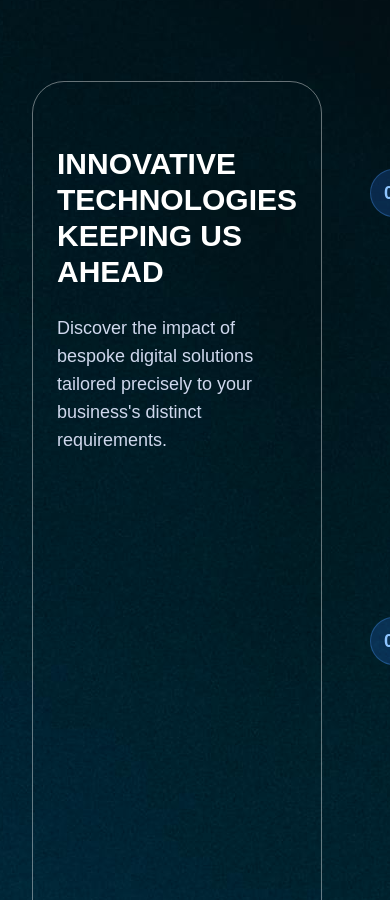
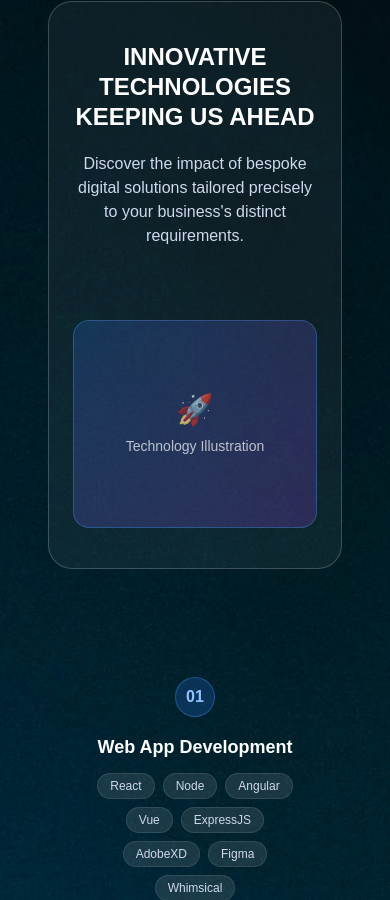
Before and after one commit to jitenderjoshimindfire/poc-next, a Next.js app: page / in a window 390 px wide. Shown: the part 5944-6844 px from the top of the page. Built offline with nearby package versions, Linux system fonts and the light colour scheme.

Commit message:
refactor innovative tech component to make it responsive for small screens

```diff
--- a/app/_components/InnovativeTech.jsx
+++ b/app/_components/InnovativeTech.jsx
@@ -59,82 +59,60 @@ export default function InnovativeTechno() {
   ];
 
   return (
-    <div className="w-full max-w-7xl mx-auto flex flex-row my-40">
-      <section className="flex flex-col items-center gap-12 py-16 px-6 border-b border-[#22244d] border border-white/40 rounded-4xl max-w-xl">
-        <div className="flex-1 text-left">
-          <h2 className="font-extrabold text-3xl sm:text-4xl md:text-5xl text-white mb-6">
+    <div className="w-full max-w-7xl mx-auto flex flex-col lg:flex-row my-20 lg:my-40 px-4 sm:px-6 gap-12">
+      <section className="flex flex-col items-center text-center lg:text-left gap-10 py-10 px-6 border border-white/20 rounded-3xl lg:max-w-xl bg-white/5">
+        <div className="flex-1">
+          <h2 className="font-extrabold text-2xl sm:text-3xl md:text-4xl lg:text-5xl text-white mb-5 leading-tight">
             INNOVATIVE TECHNOLOGIES KEEPING US AHEAD
           </h2>
-          <div className="text-[#cfd8ed] text-lg font-medium mb-8 max-w-2xl mx-auto">
-            Discover the impact of bespoke digital solutions
-            <br />
-            tailored precisely to your business's distinct
-            <br /> requirements.
-          </div>
+          <p className="text-[#cfd8ed] text-base sm:text-lg font-medium mb-8 max-w-lg mx-auto lg:mx-0">
+            Discover the impact of bespoke digital solutions tailored precisely
+            to your business's distinct requirements.
+          </p>
         </div>
 
-        <div className="flex-1 flex text-left w-full">
-          <div className="w-full max-w-md h-64 bg-gradient-to-br from-blue-500/20 to-purple-500/20 rounded-2xl border border-blue-400/30 flex items-center justify-center">
-            <div className="text-white/60 text-center">
-              <div className="text-4xl mb-2">🚀</div>
-              <div>Technology Illustration</div>
+        <div className="flex-1 w-full">
+          <div className="w-full h-52 sm:h-64 md:h-72 bg-gradient-to-br from-blue-500/20 to-purple-500/20 rounded-2xl border border-blue-400/30 flex items-center justify-center">
+            <div className="text-white/70 text-center">
+              <div className="text-3xl sm:text-4xl mb-2">🚀</div>
+              <div className="text-sm sm:text-base">
+                Technology Illustration
+              </div>
             </div>
           </div>
         </div>
       </section>
 
-      <section className="py-16 px-6">
-        <div className="flex flex-col gap-8">
+      <section className="flex-1 py-10 px-4 sm:px-6">
+        <div className="flex flex-col gap-6 sm:gap-8">
           {techSections.map((section, index) => (
             <div
               key={index}
-              className="flex gap-6 group hover:bg-white/5 p-6 rounded-2xl transition-all"
+              className="flex flex-col sm:flex-row gap-4 sm:gap-6 group hover:bg-white/5 p-5 sm:p-6 rounded-2xl transition-all"
             >
-              <div className="flex-shrink-0">
-                <div className="w-12 h-12 bg-blue-500/20 rounded-full flex items-center justify-center border border-blue-400/30 group-hover:bg-blue-500/30 transition-colors">
-                  <span className="text-blue-300 font-bold text-lg">
+              <div className="flex-shrink-0 flex justify-center sm:justify-start">
+                <div className="w-10 h-10 sm:w-12 sm:h-12 bg-blue-500/20 rounded-full flex items-center justify-center border border-blue-400/30 group-hover:bg-blue-500/30 transition-colors">
+                  <span className="text-blue-300 font-bold text-base sm:text-lg">
                     {section.number}
                   </span>
                 </div>
               </div>
-              <div className="flex-1">
-                <h3 className="text-white font-bold text-xl mb-4">
+
+              <div className="flex-1 text-center sm:text-left">
+                <h3 className="text-white font-bold text-lg sm:text-xl mb-3">
                   {section.title}
                 </h3>
 
-                {Array.isArray(section.technologies[0]) ||
-                typeof section.technologies[0] === "object" ? (
-                  <div className="space-y-4">
-                    {section.technologies.map((category, catIndex) => (
-                      <div key={catIndex}>
-                        <div className="text-blue-300 font-semibold text-sm mb-2">
-                          {category.category}
-                        </div>
-                        <div className="flex flex-wrap gap-2">
-                          {category.items.map((tech, techIndex) => (
+                <div className="flex flex-wrap justify-center sm:justify-start gap-2">
+                  {section.technologies.map((tech, techIndex) => (
                     <span
                       key={techIndex}
-                              className="px-3 py-1 bg-white/10 rounded-full text-[#cfd8ed] text-sm border border-white/10"
+                      className="px-3 py-1 bg-white/10 rounded-full text-[#cfd8ed] text-xs sm:text-sm border border-white/10"
                     >
                       {tech}
                     </span>
                   ))}
                 </div>
-                      </div>
-                    ))}
-                  </div>
-                ) : (
-                  <div className="flex flex-wrap gap-2">
-                    {section.technologies.map((tech, techIndex) => (
-                      <span
-                        key={techIndex}
-                        className="px-3 py-1 bg-white/10 rounded-full text-[#cfd8ed] text-sm border border-white/10"
-                      >
-                        {tech}
-                      </span>
-                    ))}
-                  </div>
-                )}
               </div>
             </div>
           ))}
```
Lines whose indentation alone changed are shown as unchanged.
